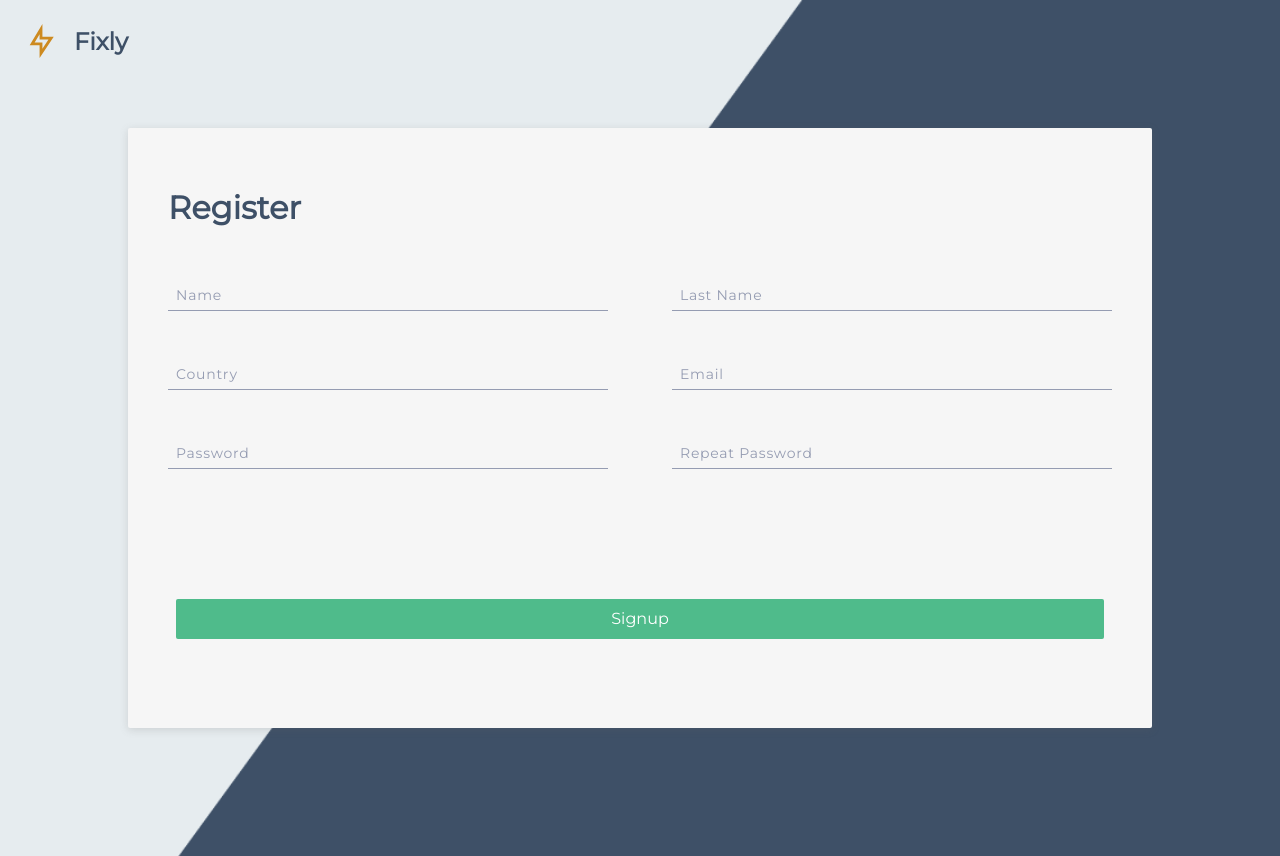
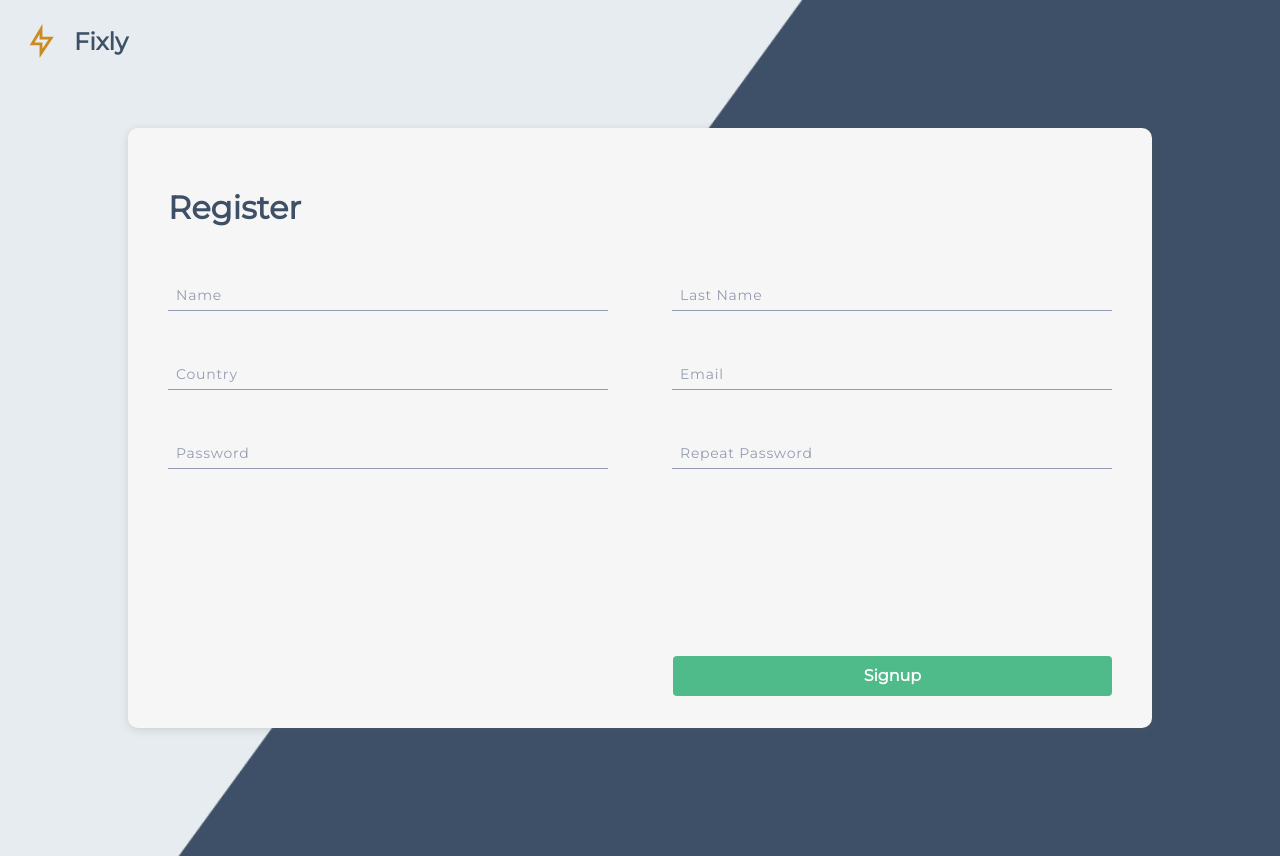
Before and after one commit to edgarmtdev/fixly-front, a Next.js app: page /auth/signup in a window 1280 px wide. Built offline with nearby package versions, Linux system fonts and the light colour scheme.

Commit message:
feat(auth): new custom hook to shop or add product and change routes

```diff
--- a/components/global/form/button/styled.jsx
+++ b/components/global/form/button/styled.jsx
@@ -1,4 +1,5 @@
 import styled, { keyframes } from "styled-components";
+import BREAKPOINTS_DEVICES from "theme/global/breakpoints";
 
 const spin = keyframes`
     to {
@@ -8,26 +9,27 @@ const spin = keyframes`
 
 export const ButtonComponent = styled.div`
   margin-top: auto;
-  margin-block: auto;
   button {
     background-color: #4fbb8b;
     color: white;
     padding: 8px;
-    border-radius: 2px;
-    font-weight: 500;
+    border-radius: 4px;
+    font-weight: 600;
     margin: 3.5rem 1rem 0.5rem 1rem;
-    transition: 600ms;
     display: grid;
     place-items: center;
     margin-left: auto;
-    margin-right: auto;
-    width: 95%;
+    width: 100%;
     svg {
       animation: ${spin} 1s linear infinite;
     }
     &:hover {
-      background-color: #69c99e;
-      transition: 600ms;
+      background-color: #4fbb8ae1;
+      scale: 1.01;
+      transition: 200ms;
+    }
+    @media ${BREAKPOINTS_DEVICES.tabletL} {
+      width: 45%;
     }
   }
 `;
--- a/components/global/navigation/options/logged/dropdown/index.jsx
+++ b/components/global/navigation/options/logged/dropdown/index.jsx
@@ -1,8 +1,8 @@
 import React from "react";
 import { HiUser } from "react-icons/hi";
 import { CardItem, DropdownContainer } from "./styled";
-import { logOut } from "/features/user";
-import useNavigateDispatch from "/hooks/useDispatchNavigate";
+import { logOut } from "features/user";
+import useNavigateDispatch from "hooks/useDispatchNavigate";
 import { CardUser } from "./styled";
 import DROPDOWN_ITEMS from "./model";
 import Link from "next/link";
--- a/features/cart/index.js
+++ b/features/cart/index.js
@@ -15,6 +15,26 @@ export const addToCart = createAsyncThunk(
     try {
       const newItem = await post("/api/cart/add-item", data);
       return newItem.data;
+    } catch (error) {
+      console.log(error);
+    }
+  }
+);
+
+export const shopProductNow = createAsyncThunk(
+  "cart/shopProduct",
+  async function (data, thunkAPI) {
+    const promise = new Promise((resolve, reject) => {
+      setTimeout(() => {
+        resolve({
+          error: false,
+          message: "ready",
+        });
+      }, 1000);
+    });
+    try {
+      const resp = await promise;
+      return resp;
     } catch (error) {
       console.log(error);
     }
@@ -75,6 +95,10 @@ const cartSlice = createSlice({
         console.log(action);
         state.loading = false;
       });
+    builder.addCase(shopProductNow.fulfilled, (state, action) => {
+      console.log(action);
+      state.items = state.items;
+    });
   },
 });
 
--- a/modules/auth/login/styled.jsx
+++ b/modules/auth/login/styled.jsx
@@ -6,6 +6,7 @@ export const Container = styled.div`
   width: 90%;
   background-color: #f6f6f6;
   box-shadow: rgba(99, 99, 99, 0.2) 0px 2px 8px 0px;
+  border-radius: 10px;
   @media ${BREAKPOINTS_DEVICES.tablet} {
     width: 80%;
     min-height: 550px;
--- a/modules/auth/signup/styled.jsx
+++ b/modules/auth/signup/styled.jsx
@@ -5,7 +5,7 @@ export const Container = styled.div`
   margin: 6rem 0;
   width: 90%;
   background-color: #f6f6f6;
-  border-radius: 2px;
+  border-radius: 10px;
   box-shadow: rgba(99, 99, 99, 0.2) 0px 2px 8px 0px;
   form {
     height: 100%;
--- a/modules/products/components/details/actions/index.jsx
+++ b/modules/products/components/details/actions/index.jsx
@@ -1,24 +1,17 @@
-import React from "react";
-import { useDispatch } from "react-redux";
-import { useRouter } from "next/router";
-import { addToCart } from "../../../../../features/cart";
-import { ActionsCont, GetNowButton, AddCartButton } from "./styled";
+import useEventRouter from "hooks/useEventRouter";
+import { ActionsCont, AddCartButton, GetNowButton } from "./styled";
+import { addToCart, shopProductNow } from "features";
 
 export default function ActionsButtons({ product }) {
-  const dispatch = useDispatch();
-  const router = useRouter();
-
-  const addToCar = (idProduct) => {
-    dispatch(addToCart({ idProduct }));
-    router.replace("/cart");
-  };
+  const addItemInCart = useEventRouter(addToCart, "/cart", "/auth/login");
+  const shopProduct = useEventRouter(shopProductNow, "/payment", "/auth/login");
 
   return (
     <ActionsCont>
-      <GetNowButton onClick={() => router.replace("/payment")}>
+      <GetNowButton onClick={() => shopProduct()}>
         <span>Buy</span>
       </GetNowButton>
-      <AddCartButton onClick={() => addToCar(product?._id)}>
+      <AddCartButton onClick={() => addItemInCart({ idProduct: product?._id })}>
         <span>Add to Cart</span>
       </AddCartButton>
     </ActionsCont>
--- a/modules/products/components/details/index.jsx
+++ b/modules/products/components/details/index.jsx
@@ -1,4 +1,3 @@
-import { useSelector } from "react-redux";
 import ActionsButtons from "./actions";
 import ImageSlider from "./images";
 import { Card, CardContainer, Details, Price } from "./styled";
@@ -6,8 +5,6 @@ import TitleProduct from "./tittle";
 import SpinnerLoader from "/components/utils/loaders/spinner";
 
 function CardProduct({ product, loading }) {
-  const user = useSelector((selector) => selector.user);
-
   if (loading) {
     return <SpinnerLoader />;
   }
@@ -27,11 +24,7 @@ function CardProduct({ product, loading }) {
             {product?.description}
           </p>
         </Details>
-        {user.logged ? (
-          <ActionsButtons product={product} />
-        ) : (
-          <p>For shop, signin please</p>
-        )}
+        <ActionsButtons product={product} />
       </Card>
     </CardContainer>
   );
--- a/modules/products/components/details/styled.jsx
+++ b/modules/products/components/details/styled.jsx
@@ -64,7 +64,7 @@ export const Details = styled.div`
     font-weight: 600;
   }
   @media ${BREAKPOINTS_DEVICES.tablet} {
-    margin: 2.5rem 1rem;
+    margin: 2.5rem 0;
     font-size: 14px;
   }
 `;
```
